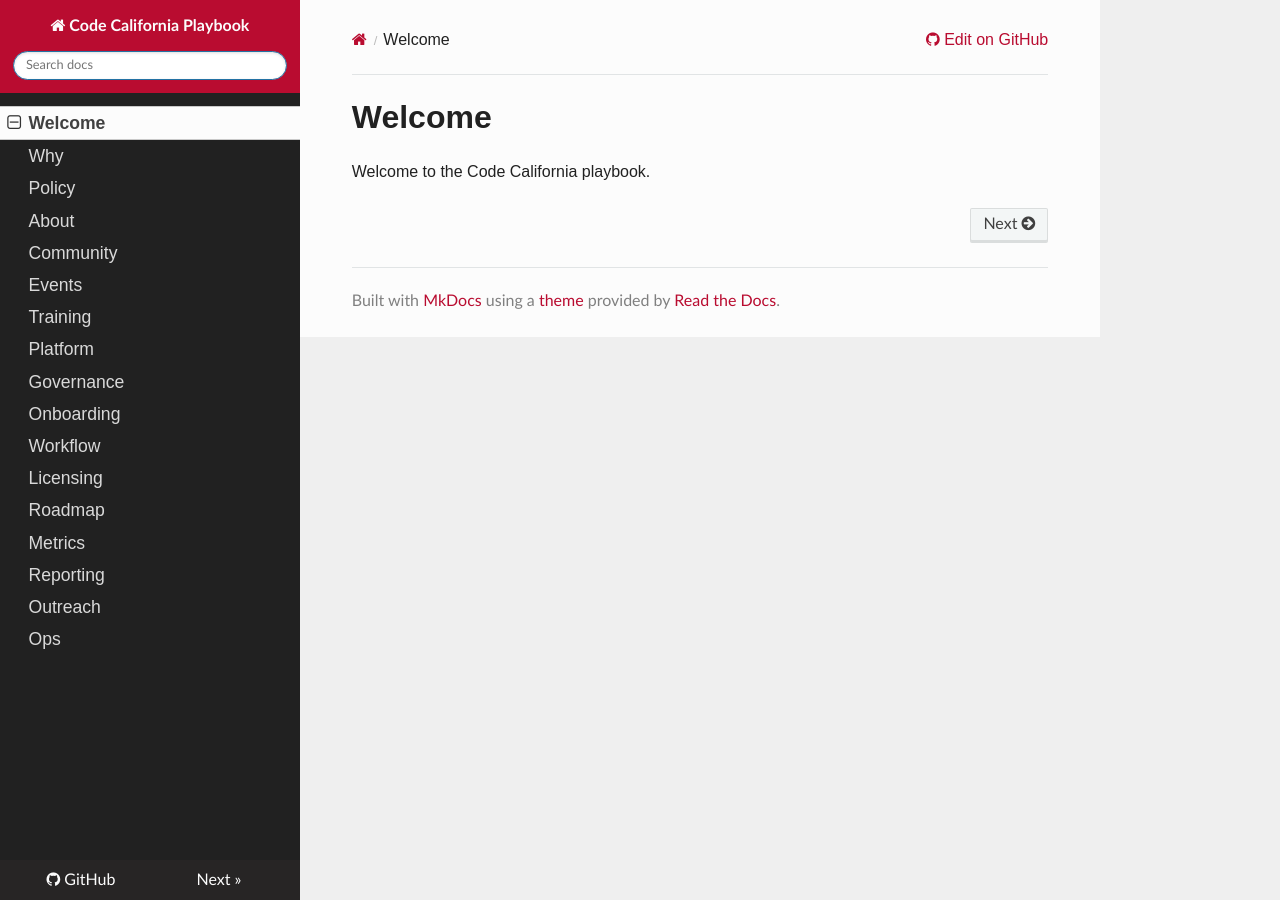
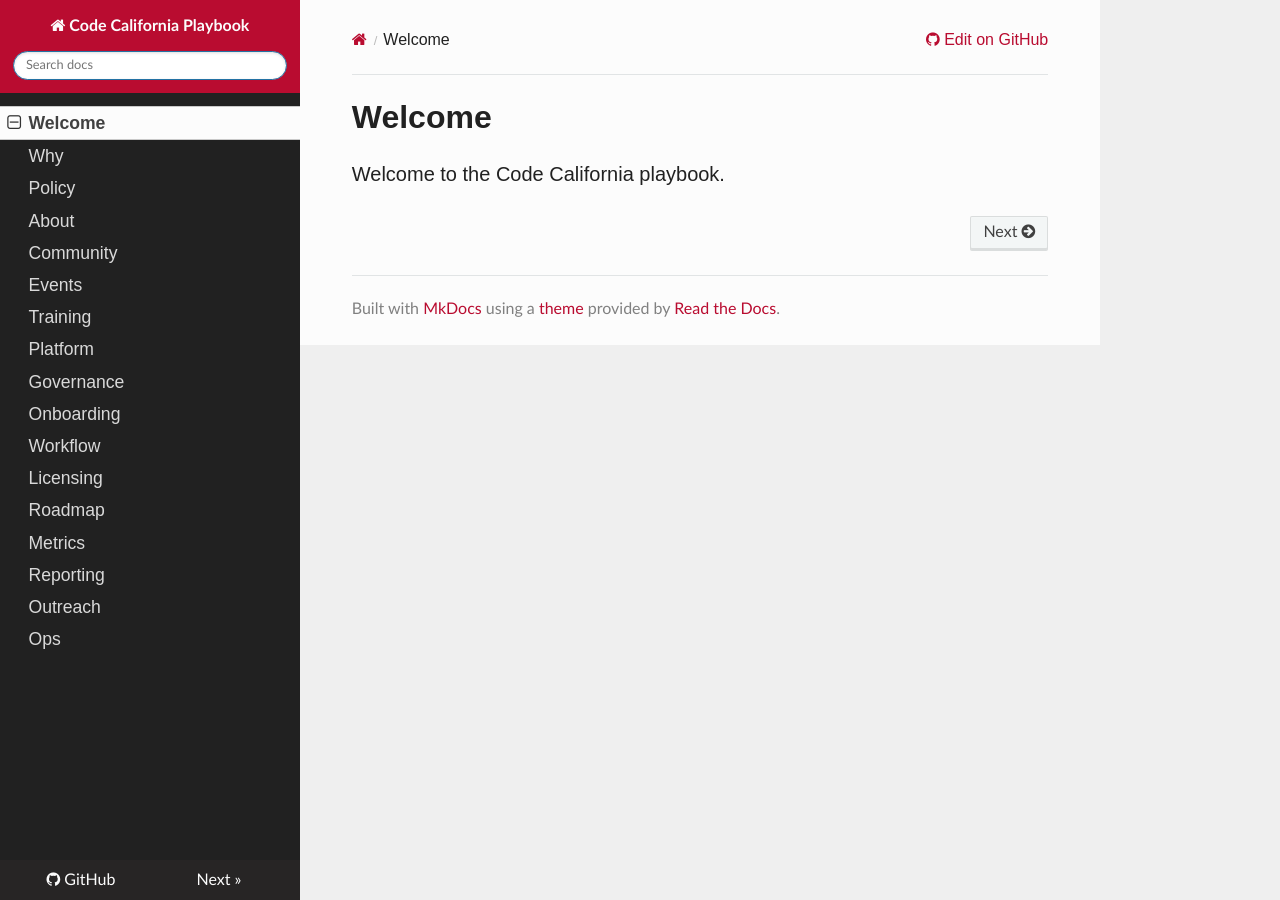
Before and after one commit to CA-CODE-Works/playbook, an MkDocs documentation site: the page built from docs/README.md, in a window 1280 px wide. Built offline with MkDocs 1.6.1, drawn with Linux system fonts in a browser that asks for light colours; nearby versions of some CDN libraries; old or Windows-style settings are respelled for this version of MkDocs.

Commit message:
Update extra.css

```diff
--- a/docs/css/extra.css
+++ b/docs/css/extra.css
@@ -23,13 +23,13 @@ h1, h2, h3, h4, h5, h6 {
 .wy-side-nav-search>div.version {
   color: #f1f1f1;
 }
-.main p {
+.section p {
     line-height: 28px;
     margin: 0;
     font-size: 20px;
     margin-bottom: 28px;
 }
-.main li {
+.section li {
       font-size: 20px;
 }
 h1 {
```
